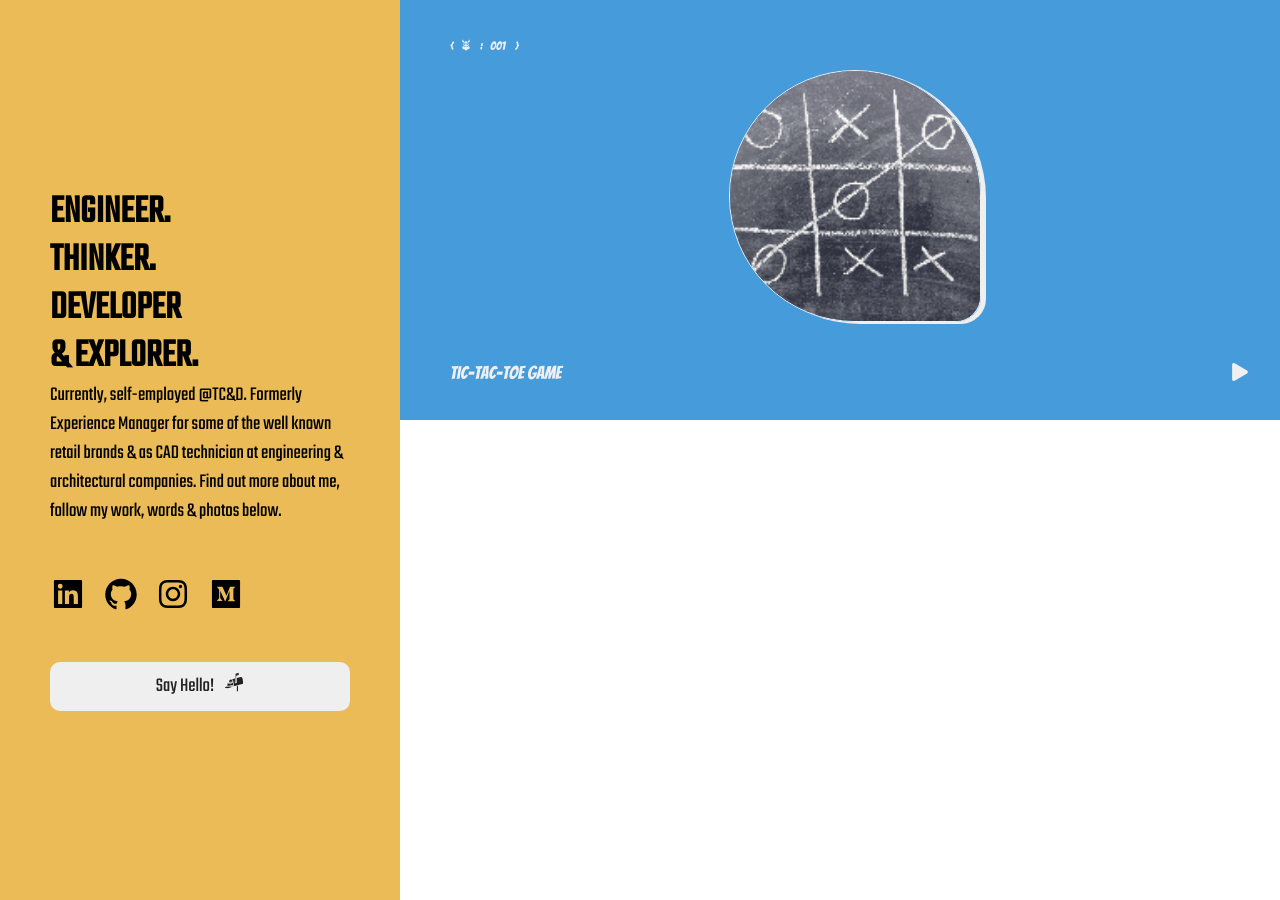
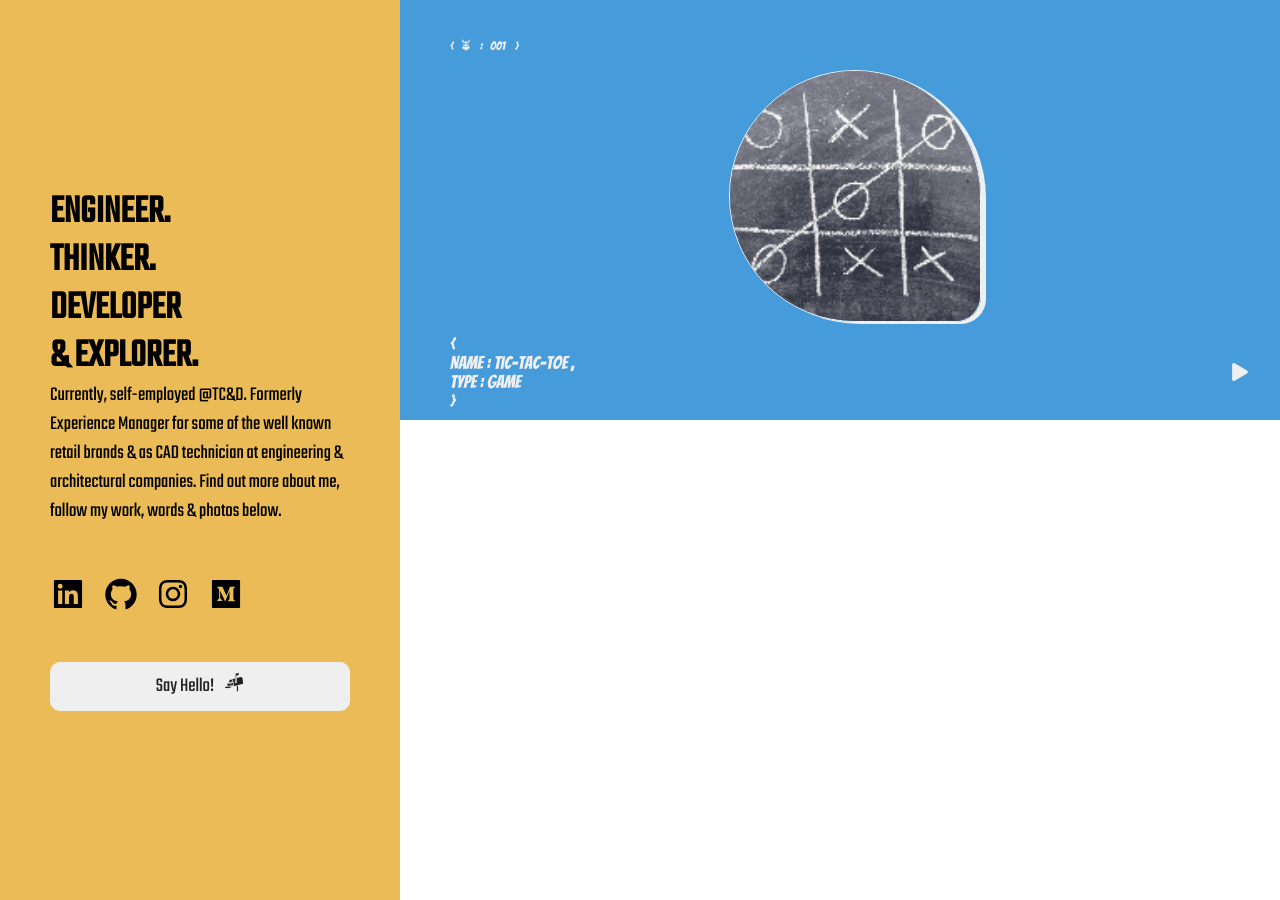
Before and after one commit to EdAncerys/PP-Website-ReactApp, a React (Create React App) app: page / in a window 1280 px wide. Built offline with nearby package versions, Linux system fonts and the light colour scheme.

Commit message:
Refactor footer component

```diff
--- a/src/components/TickTackToeBanner/TickTackToeBanner.jsx
+++ b/src/components/TickTackToeBanner/TickTackToeBanner.jsx
@@ -21,7 +21,12 @@ export default function TickTackToeBanner({ props }) {
         </ImageContainer>
       </div>
       <div style={styles.footer}>
-        <div>Tic-tac-toe game</div>
+        <div style={styles.footerText}>
+          <div>&#123;</div>
+          <div>Name : Tic-tac-toe ,</div>
+          <div>Type : Game</div>
+          <div>&#125;</div>
+        </div>
         <GoToPageButton icon={<FaPlay />} />
       </div>
     </div>
@@ -32,7 +37,6 @@ const styles = {
   container: {
     display: 'grid',
     gridTemplateRows: '50px auto 100px',
-    // alignItems: 'center',
     paddingLeft: 50,
     paddingRight: 20,
     paddingTop: 20,
@@ -47,9 +51,6 @@ const styles = {
   },
   image: {
     height: '100%',
-    // display: 'grid',
-    // marginRight: 'auto',
-    // borderRadius: '50%',
   },
   header: {
     display: 'grid',
@@ -63,4 +64,7 @@ const styles = {
     alignItems: 'center',
     fontSize: 18,
   },
+  footerText: {
+    display: 'grid',
+  },
 };
```
